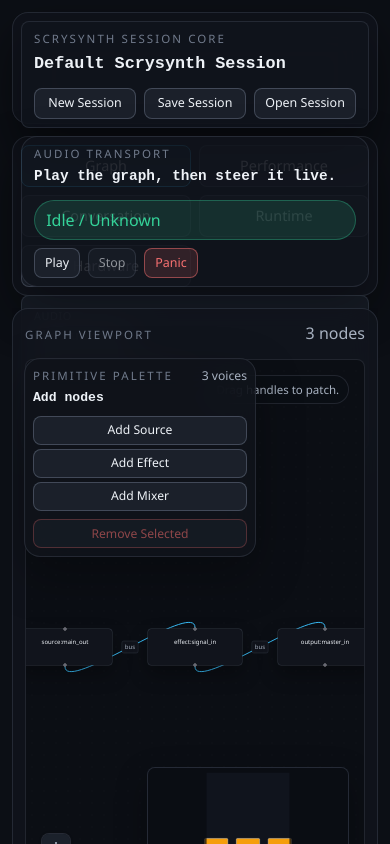
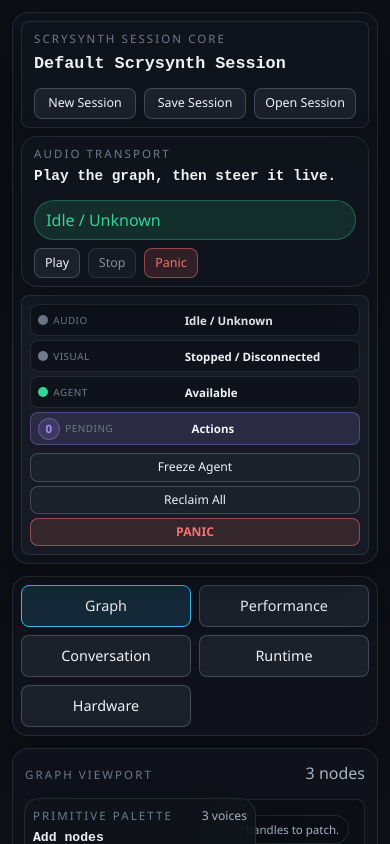
Before and after one commit to wvanderen/scrysynth, a React (Vite) app: page / in a window 390 px wide. Shown: the top 844 px of the page. Built offline with nearby package versions, Linux system fonts and the light colour scheme.

Commit message:
global safety chrome

```diff
--- a/src/App.css
+++ b/src/App.css
@@ -239,7 +239,7 @@ button:disabled {
   padding: var(--space-2);
   border-radius: var(--radius-panel);
   display: grid;
-  grid-template-columns: minmax(360px, 0.95fr) minmax(360px, 1.2fr) minmax(240px, 0.85fr);
+  grid-template-columns: minmax(320px, 0.9fr) minmax(340px, 1.05fr) minmax(360px, 1fr);
   gap: var(--space-2);
   align-items: stretch;
   backdrop-filter: blur(18px);
@@ -763,11 +763,95 @@ button:disabled {
   font-size: 0.86rem;
 }
 
+.global-safety-chrome,
 .runtime-summary {
   min-width: 0;
   border-radius: var(--radius-card);
   background: var(--surface-panel-raised);
   border: 1px solid var(--border-subtle);
+}
+
+.global-safety-chrome {
+  padding: var(--space-2);
+  display: grid;
+  grid-template-columns: minmax(0, 1fr) auto;
+  gap: var(--space-2);
+  align-items: center;
+}
+
+.global-status-grid {
+  min-width: 0;
+  display: grid;
+  grid-template-columns: repeat(2, minmax(112px, 1fr));
+  gap: var(--space-1);
+}
+
+.global-status-badge {
+  min-width: 0;
+  min-height: 32px;
+  padding: 0.28rem 0.42rem;
+  border-radius: var(--radius-control);
+  display: grid;
+  grid-template-columns: auto minmax(42px, 0.75fr) minmax(0, 1fr);
+  align-items: center;
+  gap: 0.35rem;
+  background: rgba(12, 15, 21, 0.58);
+  border: 1px solid var(--border-subtle);
+}
+
+.global-status-label {
+  color: var(--text-muted);
+  font-size: 0.62rem;
+  letter-spacing: 0.05em;
+  text-transform: uppercase;
+}
+
+.global-status-badge strong {
+  min-width: 0;
+  overflow: hidden;
+  color: var(--text-primary);
+  font-size: 0.72rem;
+  font-weight: 650;
+  text-overflow: ellipsis;
+  text-transform: capitalize;
+  white-space: nowrap;
+}
+
+.pending-status-badge {
+  border-color: rgba(167, 139, 250, 0.32);
+  background: var(--accent-agent-soft);
+}
+
+.pending-count {
+  min-width: 22px;
+  min-height: 22px;
+  border-radius: var(--radius-pill);
+  display: inline-grid;
+  place-items: center;
+  color: var(--accent-agent);
+  background: rgba(167, 139, 250, 0.16);
+  border: 1px solid rgba(167, 139, 250, 0.34);
+  font-size: 0.72rem;
+  font-weight: 700;
+}
+
+.global-safety-actions {
+  display: grid;
+  grid-template-columns: 1fr;
+  gap: var(--space-1);
+}
+
+.global-safety-actions .compact-button {
+  min-width: 104px;
+  white-space: nowrap;
+}
+
+.global-panic-button {
+  font-weight: 800;
+  text-transform: uppercase;
+}
+
+.runtime-summary {
   padding: var(--space-3);
   display: grid;
   grid-template-columns: repeat(3, minmax(0, 1fr));
@@ -1348,6 +1432,10 @@ button:disabled {
     grid-template-columns: 1fr;
   }
 
+  .top-chrome {
+    max-height: none;
+  }
+
   .mode-rail {
     grid-template-columns: repeat(5, minmax(0, 1fr));
   }
@@ -1382,6 +1470,18 @@ button:disabled {
   .transport-readout {
     width: 100%;
     justify-items: stretch;
+  }
+
+  .global-safety-chrome {
+    grid-template-columns: 1fr;
+  }
+
+  .global-safety-actions {
+    grid-template-columns: repeat(3, minmax(0, 1fr));
+  }
+
+  .global-safety-actions .compact-button {
+    min-width: 0;
   }
 
   .performance-grid {
@@ -1423,7 +1523,12 @@ button:disabled {
   }
 
   .runtime-summary,
+  .global-status-grid,
   .bottom-summary {
+    grid-template-columns: 1fr;
+  }
+
+  .global-safety-actions {
     grid-template-columns: 1fr;
   }
 }
@@ -1431,6 +1536,16 @@ button:disabled {
 @media (max-width: 1180px) and (min-width: 961px) {
   .top-chrome {
     grid-template-columns: minmax(300px, 0.95fr) minmax(320px, 1.1fr);
+    max-height: 160px;
+  }
+
+  .global-safety-chrome {
+    grid-column: 1 / -1;
+    grid-template-columns: minmax(0, 1fr) auto;
+  }
+
+  .global-status-grid {
+    grid-template-columns: repeat(4, minmax(0, 1fr));
   }
 
   .runtime-summary {
@@ -1458,7 +1573,7 @@ button:disabled {
   }
 
   .top-chrome {
-    max-height: 88px;
+    max-height: 132px;
   }
 
   .runtime-strip {
--- a/src/App.tsx
+++ b/src/App.tsx
@@ -11,6 +11,7 @@ import { NodeInspector } from "./components/session/NodeInspector";
 import { SessionToolbar } from "./components/session/SessionToolbar";
 import { ActivityPanel } from "./components/workspace/ActivityPanel";
 import { ConversationView } from "./components/workspace/ConversationView";
+import { GlobalSafetyChrome } from "./components/workspace/GlobalSafetyChrome";
 import { HardwarePanel } from "./components/workspace/HardwarePanel";
 import { PerformanceView } from "./components/workspace/PerformanceView";
 import { RuntimeHealthPanel } from "./components/workspace/RuntimeHealthPanel";
@@ -52,6 +53,7 @@ function App() {
     recallScene,
     saveVariation,
     restoreVariation,
+    toggleFreezeAgent,
     reclaimOwnership,
     setNodeOwnership,
     createMacro,
@@ -127,20 +129,16 @@ function App() {
           onStop={() => void stopAudio()}
           onPanic={() => void panicAudio()}
         />
-        <section className="runtime-summary" aria-label="Runtime summary">
-          <div>
-            <span>Audio</span>
-            <strong>{audioRuntime?.status ?? "idle"}</strong>
-          </div>
-          <div>
-            <span>Visual</span>
-            <strong>{visualRuntime?.status ?? "idle"}</strong>
-          </div>
-          <div>
-            <span>Agent</span>
-            <strong>{agentRuntime?.status ?? "available"}</strong>
-          </div>
-        </section>
+        <GlobalSafetyChrome
+          audioRuntime={audioRuntime}
+          visualRuntime={visualRuntime}
+          agentRuntime={agentRuntime}
+          pendingActionCount={pendingActions.length}
+          isLoading={isLoading}
+          onFreezeAgent={() => void toggleFreezeAgent()}
+          onReclaimAll={() => void reclaimOwnership()}
+          onPanic={() => void panicAudio()}
+        />
       </header>
 
       {error ? <div className="error-banner">{error}</div> : null}
--- /dev/null
+++ b/src/components/workspace/GlobalSafetyChrome.tsx
@@ -0,0 +1,125 @@
+import type {
+  AgentRuntimeProjection,
+  AudioRuntimeProjection,
+  VisualRuntimeProjection,
+} from "../../store/session-projections";
+
+type StatusDotColor = "green" | "yellow" | "red" | "gray";
+
+type GlobalSafetyChromeProps = {
+  audioRuntime: AudioRuntimeProjection | null;
+  visualRuntime: VisualRuntimeProjection | null;
+  agentRuntime: AgentRuntimeProjection | null;
+  pendingActionCount: number;
+  isLoading: boolean;
+  onFreezeAgent: () => void;
+  onReclaimAll: () => void;
+  onPanic: () => void;
+};
+
+function runtimeDotColor(
+  lifecycle: string,
+  health: string,
+): StatusDotColor {
+  if (health === "error" || health === "panic_recovered" || lifecycle === "failed") {
+    return "red";
+  }
+  if (lifecycle === "ready" || lifecycle === "running" || lifecycle === "rendering") {
+    return "green";
+  }
+  if (
+    lifecycle === "booting" ||
+    lifecycle === "starting" ||
+    lifecycle === "recovering" ||
+    lifecycle === "panicked" ||
+    health === "degraded"
+  ) {
+    return "yellow";
+  }
+  return "gray";
+}
+
+function StatusBadge({
+  label,
+  value,
+  dot,
+}: {
+  label: string;
+  value: string;
+  dot: StatusDotColor;
+}) {
+  return (
+    <div className="global-status-badge">
+      <span className={`status-dot status-dot-${dot}`} />
+      <span className="global-status-label">{label}</span>
+      <strong>{value}</strong>
+    </div>
+  );
+}
+
+export function GlobalSafetyChrome({
+  audioRuntime,
+  visualRuntime,
+  agentRuntime,
+  pendingActionCount,
+  isLoading,
+  onFreezeAgent,
+  onReclaimAll,
+  onPanic,
+}: GlobalSafetyChromeProps) {
+  const audioDot = runtimeDotColor(
+    audioRuntime?.lifecycle ?? "idle",
+    audioRuntime?.health ?? "unknown",
+  );
+  const visualDot = runtimeDotColor(
+    visualRuntime?.lifecycle ?? "idle",
+    visualRuntime?.health ?? "unknown",
+  );
+  const agentDot: StatusDotColor = agentRuntime?.isFrozen
+    ? "yellow"
+    : agentRuntime?.isAvailable
+      ? "green"
+      : "gray";
+
+  return (
+    <section className="global-safety-chrome" aria-label="Global runtime and safety controls">
+      <div className="global-status-grid">
+        <StatusBadge label="Audio" value={audioRuntime?.status ?? "idle"} dot={audioDot} />
+        <StatusBadge label="Visual" value={visualRuntime?.status ?? "idle"} dot={visualDot} />
+        <StatusBadge label="Agent" value={agentRuntime?.status ?? "available"} dot={agentDot} />
+        <div className="global-status-badge pending-status-badge">
+          <span className="pending-count">{pendingActionCount}</span>
+          <span className="global-status-label">Pending</span>
+          <strong>{pendingActionCount === 1 ? "action" : "actions"}</strong>
+        </div>
+      </div>
+
+      <div className="global-safety-actions">
+        <button
+          type="button"
+          className={agentRuntime?.isFrozen ? "compact-button freeze-button-active" : "compact-button"}
+          onClick={onFreezeAgent}
+          disabled={isLoading}
+        >
+          {agentRuntime?.isFrozen ? "Unfreeze" : "Freeze Agent"}
+        </button>
+        <button
+          type="button"
+          className="compact-button"
+          onClick={onReclaimAll}
+          disabled={isLoading}
+        >
+          Reclaim All
+        </button>
+        <button
+          type="button"
+          className="compact-button panic-button global-panic-button"
+          onClick={onPanic}
+          disabled={isLoading}
+        >
+          Panic
+        </button>
+      </div>
+    </section>
+  );
+}
```
Also changed, not shown: uat-artifacts/td-8462e1/evidence.json (added, +31 -0 lines).
